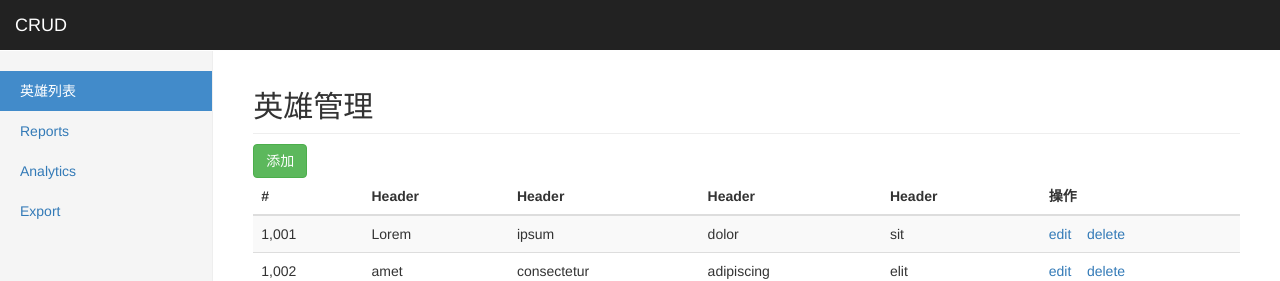
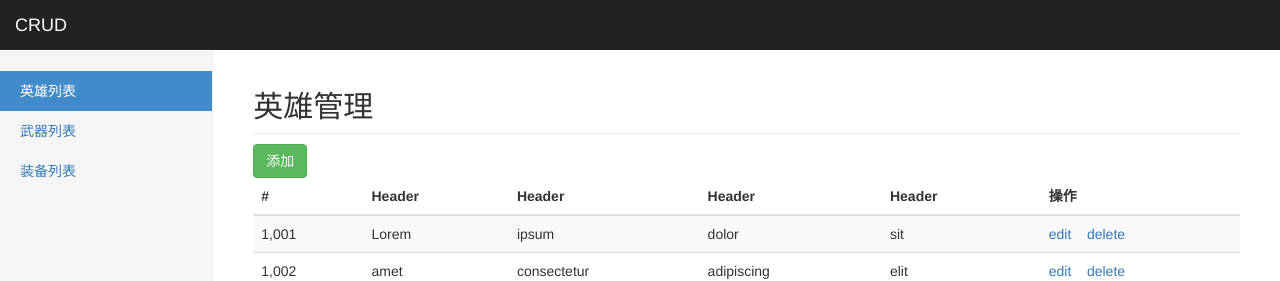
Before and after one commit to 1612519774/heroslist, a Vue app: page / in a window 1280 px wide. Shown: the top 281 px of the page. Built offline with nearby package versions, Linux system fonts and the light colour scheme.

Commit message:
实现AppSilder.vue

```diff
--- a/src/components/AppSilder.vue
+++ b/src/components/AppSilder.vue
@@ -5,28 +5,21 @@
       <li class="active">
         <a href="#">
           英雄列表
-                <span class="sr-only">(current)</span>
         </a>
       </li>
       <li>
-              <a href="#">Reports</a>
+        <a href="#">武器列表</a>
       </li>
       <li>
-              <a href="#">Analytics</a>
-            </li>
-            <li>
-              <a href="#">Export</a>
+        <a href="#">装备列表</a>
       </li>
     </ul>
   </div>
 </template>
 
 <script>
-export default {
-
-}
+export default {};
 </script>
 
 <style>
-
 </style>
```
Lines whose indentation alone changed are shown as unchanged.
